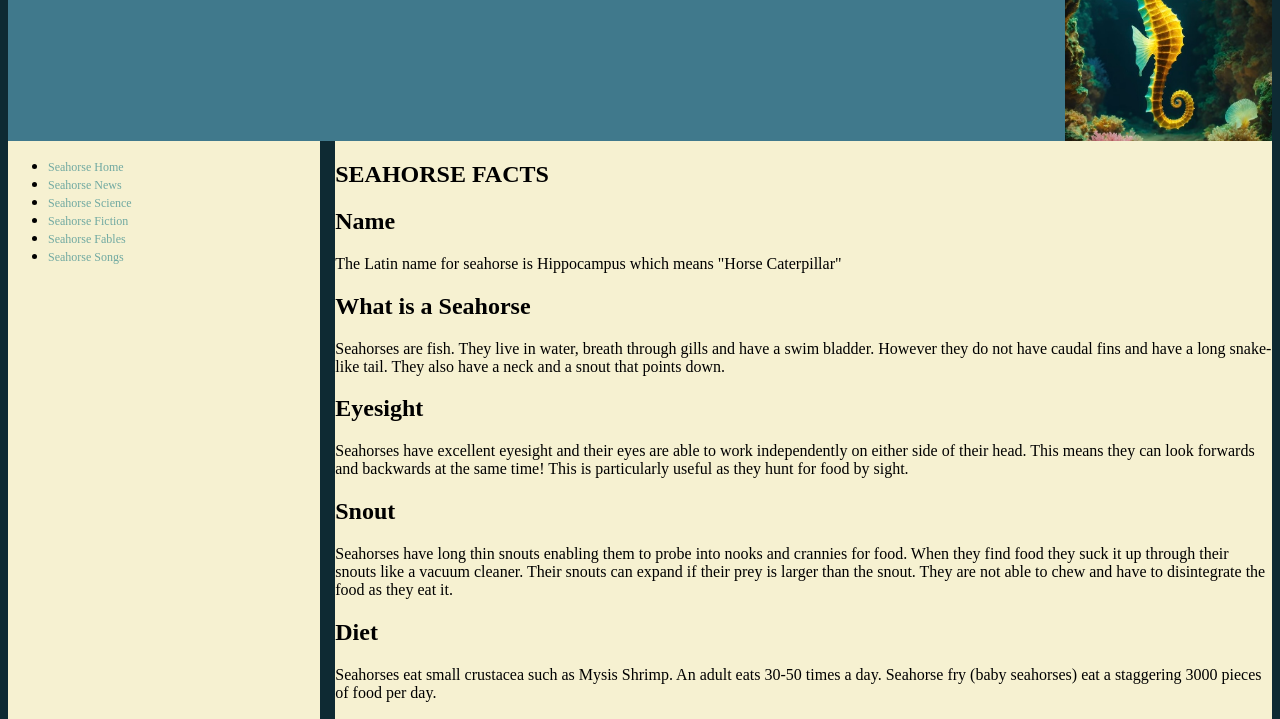
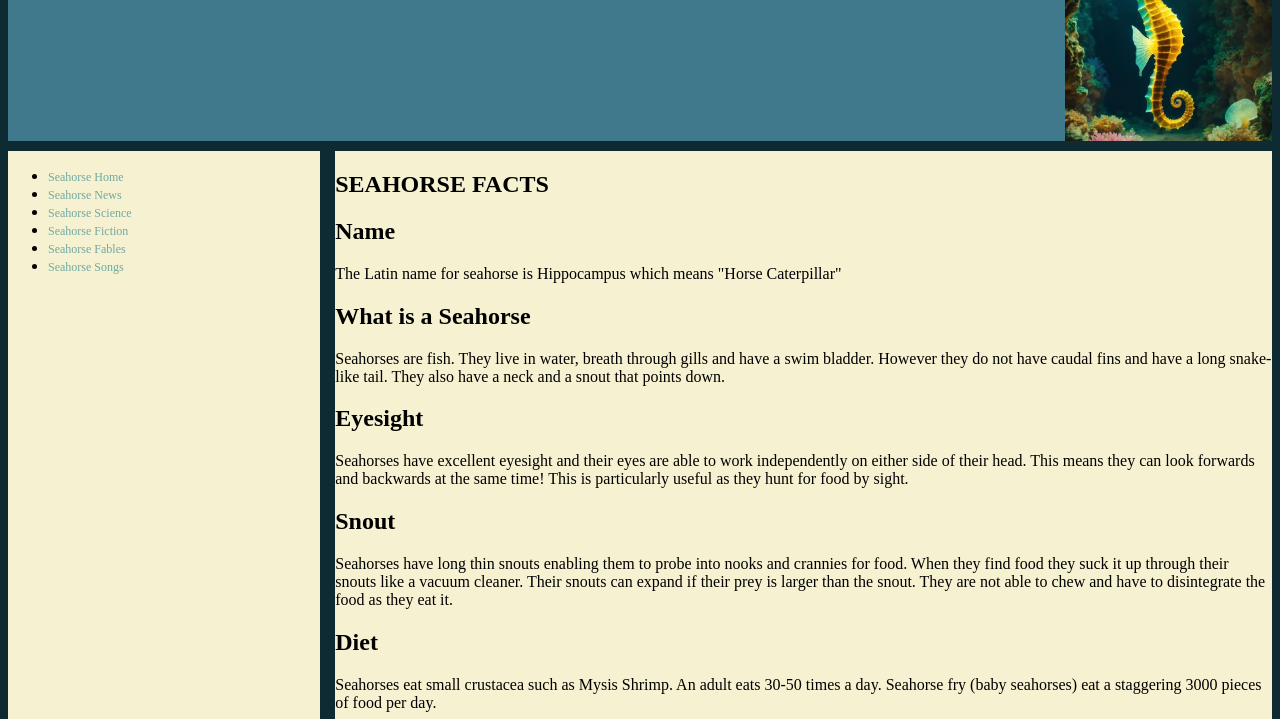
Before and after one commit to shymae07/Digital-Media, a plain HTML site: page seahorse.html in a window 1280 px wide. Shown: the part 67-786 px from the top of the page. Drawn offline with Linux system fonts and the light colour scheme; files whose address does not match are found by name.

Commit message:
Update seahorse.html

```diff
--- a/seahorse.html
+++ b/seahorse.html
@@ -8,13 +8,14 @@
     <link rel="preconnect" href="https://fonts.googleapis.com">
     <link rel="preconnect" href="https://fonts.gstatic.com" crossorigin>
     <link href="https://fonts.googleapis.com/css2?family=Crete+Round:ital@0;1&display=swap" rel="stylesheet">
+    <link rel="shortcut icon" href="images/favicon.JPG" />
     <style>
         body {
             background: #0E2A33;
             display: grid;
             grid-template-columns: 1fr 3fr;
             grid-template-rows: 200px 1.3fr 150px;
-            gap: 0px 15px;
+            gap: 10px 15px;
             grid-template-areas:
                 "Header Header"
                 "Left Main"
```
